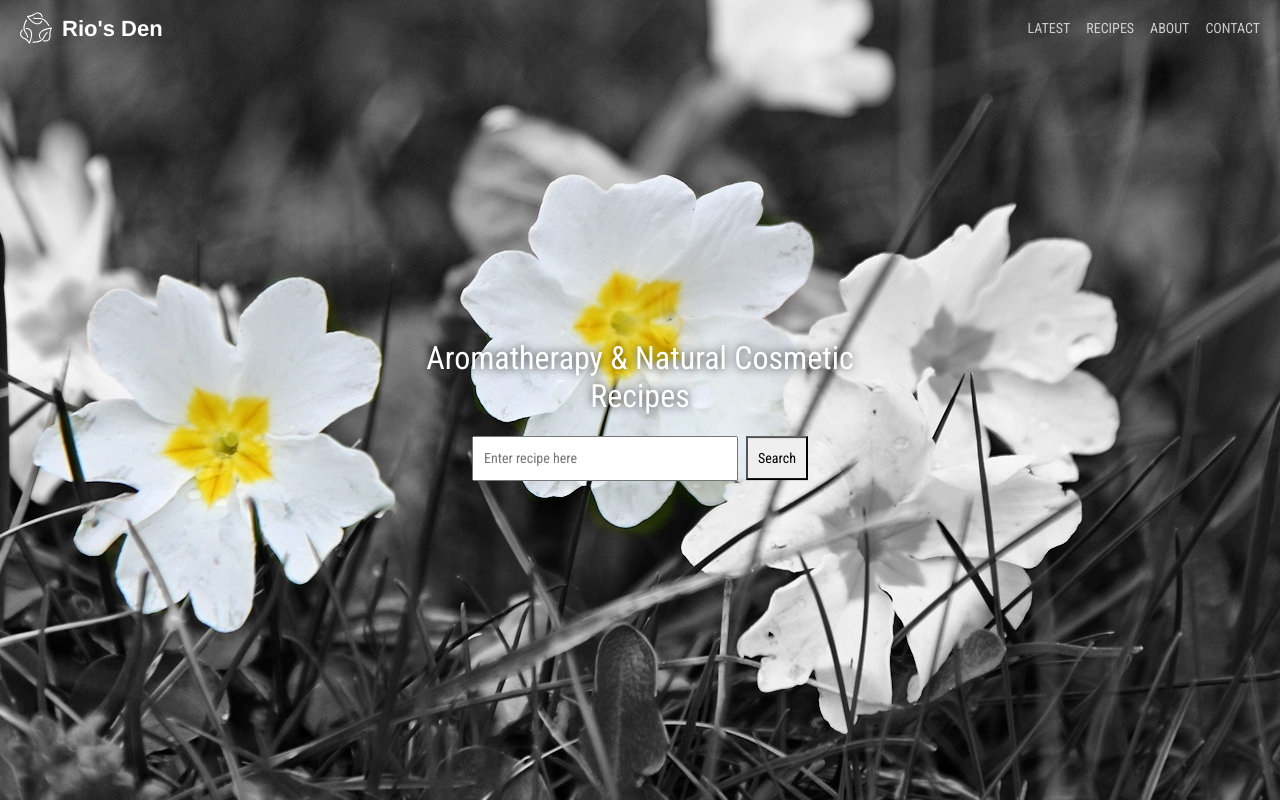
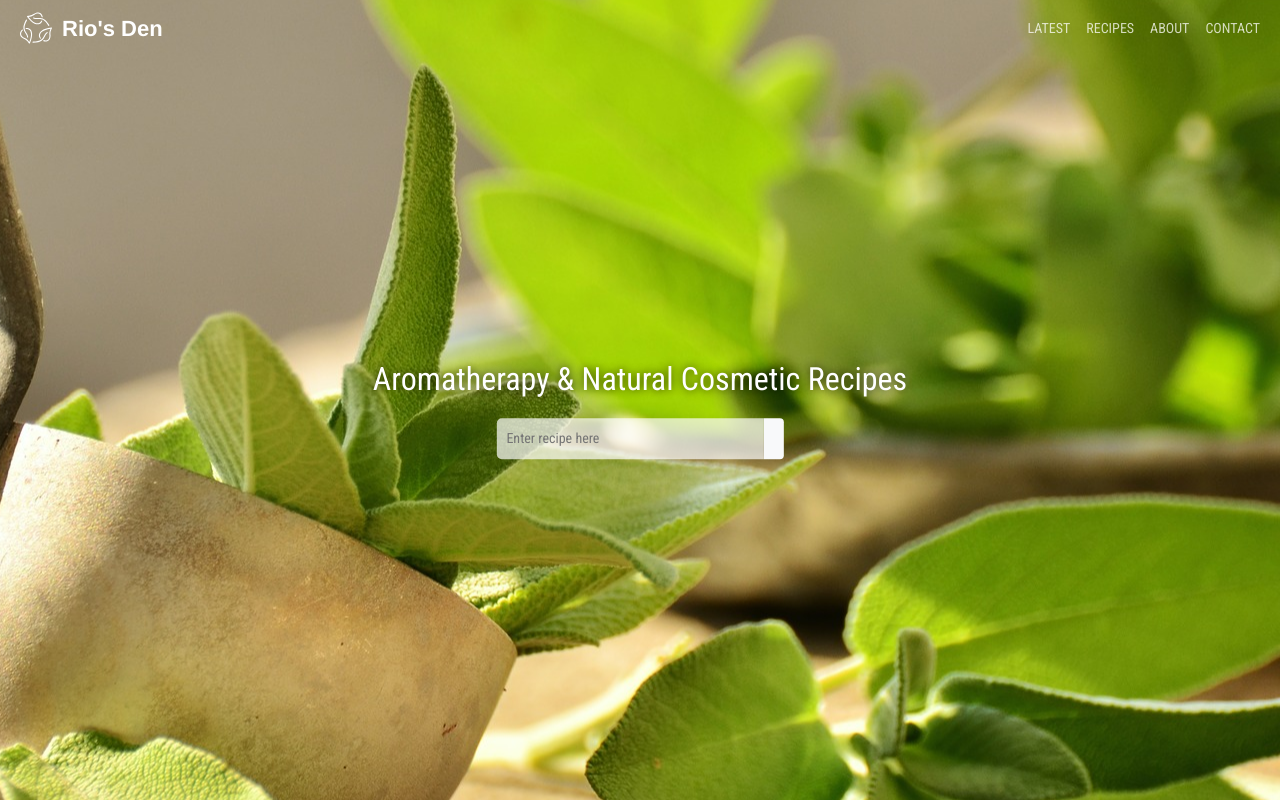
Before and after one commit to Beaufoyt/rio, a React app: page / in a window 1280 px wide. Shown: the top 802 px of the page. Built offline with nearby package versions, Linux system fonts and the light colour scheme; the HTML template or start-up script is replaced by a standard one.

Commit message:
Tidies various bits

```diff
--- a/src/components/Hero.jsx
+++ b/src/components/Hero.jsx
@@ -1,14 +1,13 @@
 import React from 'react';
+
+import SearchForm from './SearchForm';
 
 const Hero = () => {
     return (
         <div className="hero-banner">
             <div className="content">
                 <h2>Aromatherapy & Natural Cosmetic Recipes</h2>
-                <form className="form-search">
-                    <input placeholder="Enter recipe here" className="" type="text" />
-                    <button type="submit">Search</button>
-                </form>
+                <SearchForm />
             </div>
         </div>
     );
--- a/src/components/Home.jsx
+++ b/src/components/Home.jsx
@@ -5,16 +5,17 @@ import { bindActionCreators } from 'redux';
 
 import { switchTool } from '../actions/workshop';
 import scrollToAnchor from '../helpers/scrollToAnchor';
+import scrollTop from '../helpers/scrollTop';
+import { headerHeight } from '../constants/dimensions';
 
 import PureComponent from './PureComponent';
 import Hero from './Hero';
 import RecipesSection from './RecipesSection';
 import LatestSection from './LatestSection';
 
-const headerHeight = 56;
-
 class Home extends PureComponent {
     componentDidMount() {
+        scrollTop();
         scrollToAnchor(this.props.location, { x: 0, y: -headerHeight });
     }
 
--- a/src/components/RecipeListSection.jsx
+++ b/src/components/RecipeListSection.jsx
@@ -3,23 +3,14 @@ import PropTypes from 'prop-types';
 import { Link } from 'react-router-dom';
 import _ from 'lodash';
 
-import scrollTop from '../helpers/scrollTop';
-
-import PureComponent from './PureComponent';
-
-class Recipes extends PureComponent {
-    componentDidMount() {
-        scrollTop();
-    }
-
-    render() {
+const Recipes = (props) => {
     return (
         <div>
-                <div className="recipe-list-section">
-                    <h4>{_.startCase(this.props.title)}</h4>
+            <div id={props.id} className="recipe-list-section">
+                <h4>{_.startCase(props.title)}</h4>
                 <ul>
                     {
-                            this.props.itemList.map((item) => {
+                        props.itemList.map((item) => {
                             return (
                                 <li key={item.text}>
                                     <Link to={item.id ? `/recipe/${item.id}` : ''} href="/">
@@ -34,8 +25,7 @@ class Recipes extends PureComponent {
             <hr />
         </div>
     );
-    }
-}
+};
 
 Recipes.propTypes = {
     itemList: PropTypes.arrayOf(PropTypes.shape({
@@ -43,6 +33,7 @@ Recipes.propTypes = {
         id: PropTypes.number,
     })),
     title: PropTypes.string.isRequired,
+    id: PropTypes.string.isRequired,
 };
 
 Recipes.defaultProps = {
--- a/src/components/Recipes.jsx
+++ b/src/components/Recipes.jsx
@@ -1,23 +1,41 @@
 import React from 'react';
+import PropTypes from 'prop-types';
+
+import scrollTop from '../helpers/scrollTop';
+import scrollToAnchor from '../helpers/scrollToAnchor';
+import { headerHeight } from '../constants/dimensions';
+import menu from '../constants/menu';
 
 import RecipeListSection from './RecipeListSection';
+import PureComponent from './PureComponent';
 
-import menu from '../constants/menu';
+class Recipes extends PureComponent {
+    componentDidMount() {
+        scrollTop();
+        scrollToAnchor(this.props.location, { x: 0, y: -headerHeight });
+    }
 
-const Recipes = () => {
-    const mapRecipeSections = () => {
+    mapRecipeSections = () => {
         return Object.keys(menu).map((key) => {
-            return <RecipeListSection key={key} itemList={menu[key]} title={key} />;
+            return <RecipeListSection id={key} key={key} itemList={menu[key]} title={key} />;
         });
     };
 
+    render() {
         return (
             <div className="recipes-page">
                 <h2>All Recipes</h2>
                 <hr />
-            {mapRecipeSections()}
+                {this.mapRecipeSections()}
             </div>
         );
+    }
+}
+
+Recipes.propTypes = {
+    location: PropTypes.shape({
+        pathname: PropTypes.string.isRequired,
+    }).isRequired,
 };
 
 export default Recipes;
--- a/src/components/RecipesSection.jsx
+++ b/src/components/RecipesSection.jsx
@@ -1,5 +1,4 @@
 import React from 'react';
-
 import RecipesLink from './RecipesLink';
 import Household from '../assets/household.png';
 import Cosmetic from '../assets/cosmetic.png';
@@ -10,13 +9,13 @@ const RecipesSection = () => {
         <div className="container">
             <div className="row content-block-row">
                 <div className="col-sm content-block-section">
-                    <RecipesLink path="/recipes" img={Household} text="Household Recipes" />
+                    <RecipesLink path="/recipes#householdRecipes" img={Household} text="Household Recipes" />
                 </div>
                 <div className="col-sm content-block-section">
-                    <RecipesLink path="/recipes" img={Cosmetic} text="Cosmetic Recipes" />
+                    <RecipesLink path="/recipes#cosmeticRecipes" img={Cosmetic} text="Cosmetic Recipes" />
                 </div>
                 <div className="col-sm content-block-section">
-                    <RecipesLink path="/recipes" img={Remedies} text="Natural Recipes" />
+                    <RecipesLink path="/recipes#naturalRemedies" img={Remedies} text="Natural Remedies" />
                 </div>
             </div>
         </div>
--- /dev/null
+++ b/src/components/SearchForm.jsx
@@ -0,0 +1,23 @@
+import React from 'react';
+
+import PureComponent from './PureComponent';
+
+class SearchForm extends PureComponent {
+    submit = (e) => {
+        e.preventDefault();
+        console.log('made it');
+    };
+
+    render() {
+        return (
+            <form onSubmit={this.submit} className="form-search">
+                <input placeholder="Enter recipe here" className="search-field" type="text" />
+                <button className="btn btn-light btn-search" type="submit">
+                    <i className="fa fa-search" />
+                </button>
+            </form>
+        );
+    }
+}
+
+export default SearchForm;
--- /dev/null
+++ b/src/constants/dimensions.js
@@ -0,0 +1,3 @@
+module.exports = {
+    headerHeight: 56,
+};
--- /dev/null
+++ b/src/styles/_buttons.scss
@@ -0,0 +1,28 @@
+.form-search {
+    input {
+        border-radius: 5px;
+        padding: 10px;
+        width: 50%;
+        color: black;
+        background-color: rgba(255,255,255,0.7);
+        border: none;
+        transition: background-color linear .5s;
+        border-top-right-radius: 0;
+        border-bottom-right-radius: 0;
+
+        &:focus {
+            outline: none;
+            box-shadow: 0 0 0 0.2rem rgba(248, 249, 250, 0.5);
+            background-color: white;
+        }
+    }
+
+    button {
+        border-bottom-left-radius: 0;
+        border-top-left-radius: 0;
+        height: 41px;
+        padding: 0 10px;
+        vertical-align: top;
+        border: none;
+    }
+}
--- a/src/styles/_hero.scss
+++ b/src/styles/_hero.scss
@@ -23,23 +23,10 @@
         color: rgba(255,255,255,1);
     }
 
-    .form-search {
-        input {
-            padding: 10px;
-            width: 50%;
-            margin-right: 8px;
-        }
-
-        button {
-            height: 44px;
-            padding: 0 10px;
-        }
-    }
-
     position: absolute;
     text-align: center;
     color: rgba(0,0,0,0.75);
-    width: 532px;
+    max-width: 600px;
     left: 50%;
     top: 50%;
     transform: translate(-50%, -50%);
--- a/src/styles/index.scss
+++ b/src/styles/index.scss
@@ -5,3 +5,4 @@
 @import 'footer';
 @import 'hero';
 @import 'recipes';
+@import 'buttons';
```
Also changed, not shown: src/assets/hero.jpg, 1 other file (tests, documents, lock files or other folders). Lines whose indentation alone changed are shown as unchanged.
